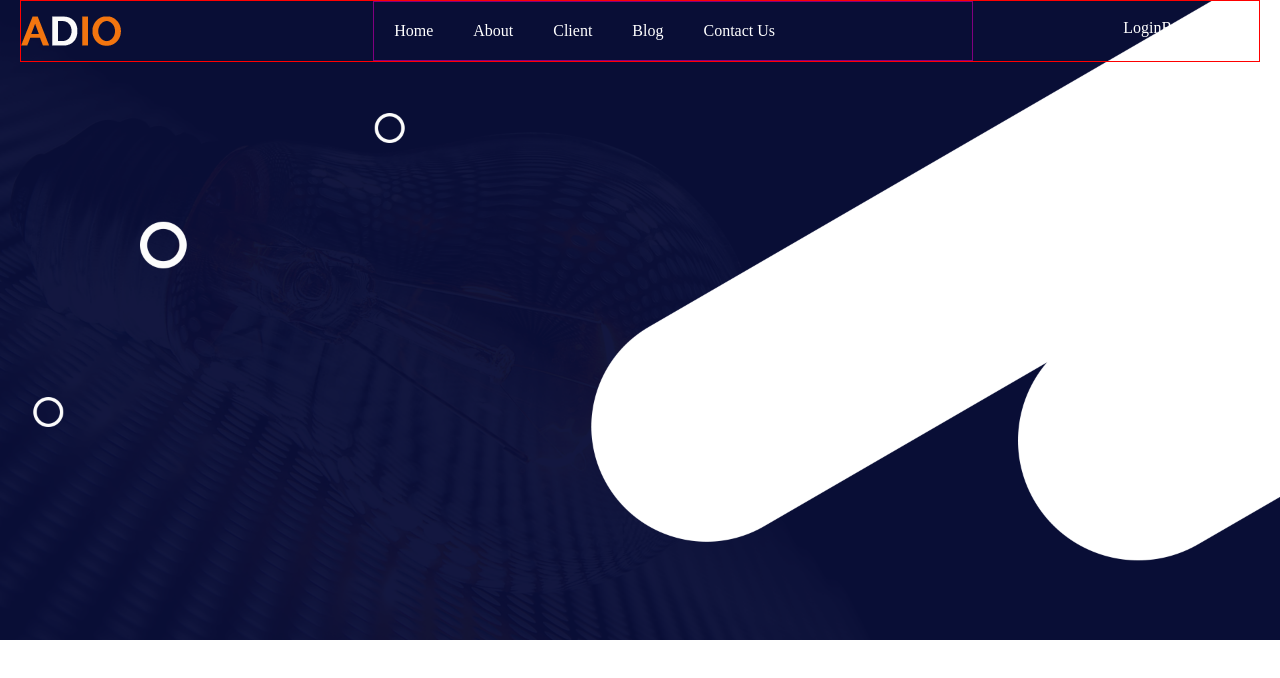
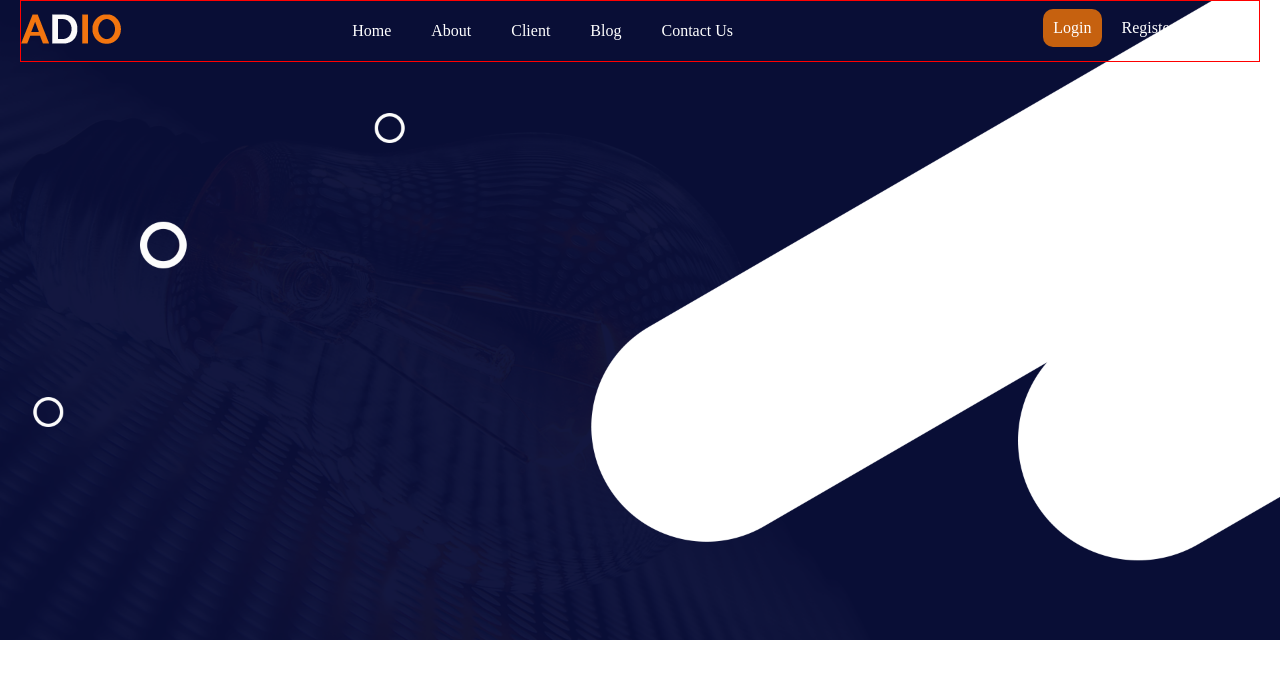
Before and after one commit to kjs0349/ADIO_Clone, a plain HTML site: page index.html in a window 1280 px wide. Drawn offline with Linux system fonts and the light colour scheme.

Commit message:
[css]서브메뉴 배치

```diff
--- a/index.html
+++ b/index.html
@@ -19,7 +19,7 @@
                 <li><a href="#">Contact Us</a></li>
             </ul>
             <ul class="submenu">
-                <li><a href="#">Login</a></li>
+                <li><a href="#" class="pick">Login</a></li>
                 <li><a href="#">Register</a></li>
                 <li><a href="#">돋보기</a></li>
             </ul>
--- a/style.css
+++ b/style.css
@@ -25,14 +25,10 @@ header nav a {
     color: #fff;
 }
 header nav .logo {
-    width: 152px;
-    height: 30px;
-    margin-right: 50px;
 }
 header nav .mainmenu {
     display: flex;
-    border: 1px solid purple;
-    width: 600px;
+    width: 500px;
 }
 header nav .mainmenu li a{
     display: block;
@@ -41,3 +37,17 @@ header nav .mainmenu li a{
 header nav .submenu {
     display: flex;
 }
+header nav .submenu li {
+    margin-right: 10px;
+}
+header nav .submenu li:last-child {
+    margin-right: 0;
+}
+header nav .submenu li a {
+    display: block;
+    padding: 10px;
+}
+header nav .submenu li .pick {
+    background-color: #c6610F;
+    border-radius: 10px;
+}
```
Also changed, not shown: main.js (added).
